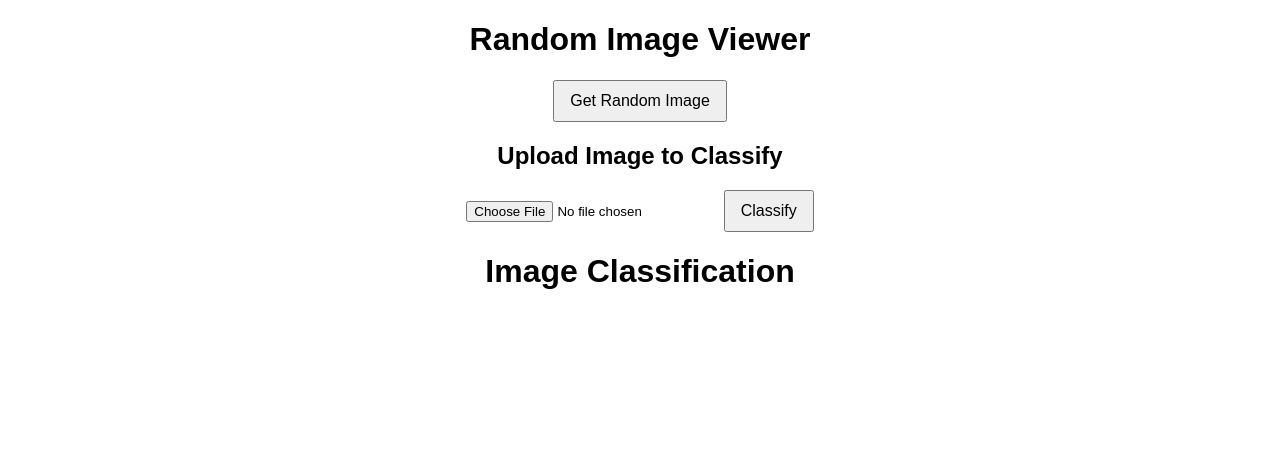
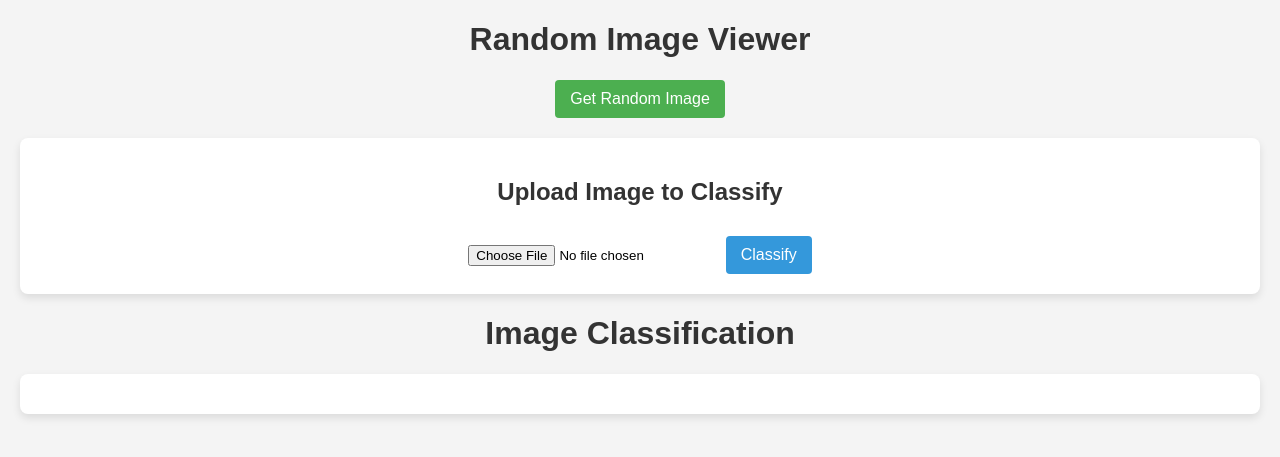
Before and after one commit to RamiBouk/Kubernets_Project, a Flask app: page / in a window 1280 px wide. Shown: the top 457 px of the page. Run offline with Flask 3, Linux system fonts and the light colour scheme.

Commit message:
improve interface

```diff
--- a/interface/templates/index.html
+++ b/interface/templates/index.html
@@ -1,4 +1,3 @@
-<!-- templates/index.html -->
 <!DOCTYPE html>
 <html lang="en">
 <head>
@@ -10,12 +9,21 @@
             font-family: 'Arial', sans-serif;
             text-align: center;
             margin: 20px;
+            background-color: #f4f4f4;
+        }
+
+        h1 {
+            color: #333;
         }
 
         button {
             padding: 10px 15px;
             font-size: 16px;
             cursor: pointer;
+            background-color: #4caf50;
+            color: #fff;
+            border: none;
+            border-radius: 4px;
         }
 
         #imageContainer {
@@ -25,6 +33,43 @@
 
         img {
             height: 200px;
+            border-radius: 8px;
+            box-shadow: 0 4px 8px rgba(0, 0, 0, 0.1);
+        }
+
+        #interfaceUploadSection {
+            margin-top: 20px;
+            background-color: #fff;
+            padding: 20px;
+            border-radius: 8px;
+            box-shadow: 0 4px 8px rgba(0, 0, 0, 0.1);
+        }
+
+        h2 {
+            color: #333;
+        }
+
+        input[type="file"] {
+            margin-top: 10px;
+        }
+
+        #classifyButton {
+            margin-top: 10px;
+            background-color: #3498db;
+            color: #fff;
+        }
+
+        #resultContainer {
+            margin-top: 20px;
+            background-color: #fff;
+            padding: 20px;
+            border-radius: 8px;
+            box-shadow: 0 4px 8px rgba(0, 0, 0, 0.1);
+        }
+
+        p {
+            color: #333;
+            margin: 10px 0;
         }
     </style>
 </head>
@@ -33,12 +78,14 @@
 
     <button id="getRandomImage">Get Random Image</button>
 
-   <div id="imageContainer"></div>
-  <div id="interfaceUploadSection">
-     <h2>Upload Image to Classify</h2>
+    <div id="imageContainer"></div>
+
+    <div id="interfaceUploadSection">
+        <h2>Upload Image to Classify</h2>
         <input type="file" id="interfaceImageUpload" accept="image/*">
         <button id="classifyButton">Classify</button>
     </div>
+
     <h1>Image Classification</h1>
     <div id="resultContainer"></div>
 
```
Also changed, not shown: classifier/upload_folder/Ipedia.jpg (added).
